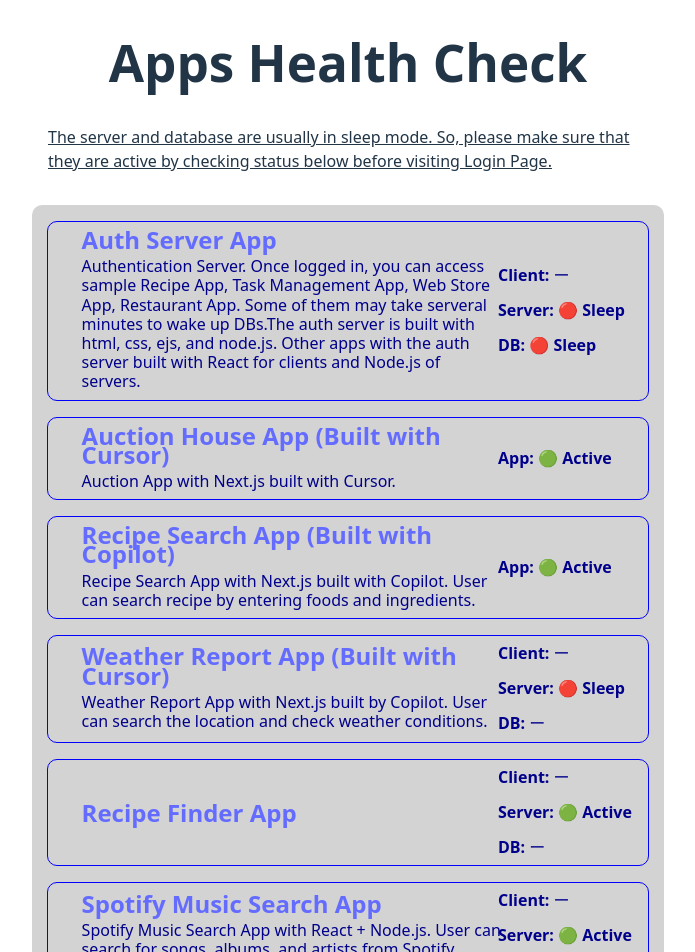
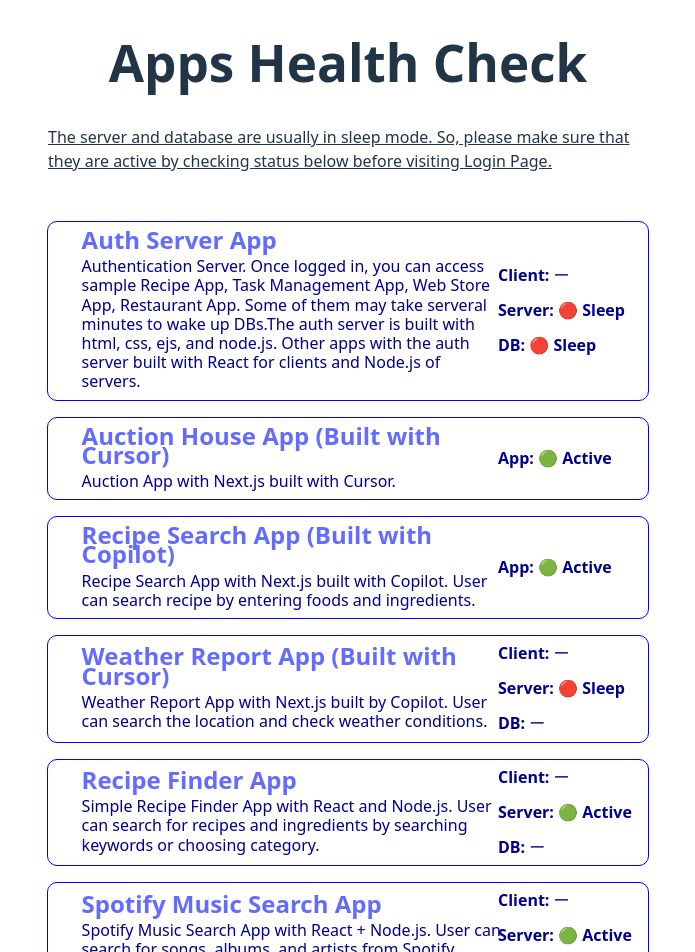
Before and after one commit to kappasan21/server-health-check, a React (Vite) app: page / in a window 1280 px wide. Shown: the top 952 px of the page, without its empty margins (292-987 px from the left). Built offline with nearby package versions, Linux system fonts and the light colour scheme; no server answers.

Commit message:
updated the UI desgin and added some comments for apps

```diff
--- a/src/App.jsx
+++ b/src/App.jsx
@@ -14,7 +14,7 @@ import {
   auctionAppURL,
   recipeSearchURL,
 } from './lib/urlList';
-import { appList } from './components/appList';
+import { appList } from './lib/appList';
 
 
 
@@ -113,6 +113,7 @@ function App() {
           <li>
             <a href={recipeFinderURL} target="_blank">
               <h2 className="app-title">{appList[2].mainTitle}</h2>
+              <p>Simple Recipe Finder App with React and Node.js. User can search for recipes and ingredients by searching keywords or choosing category.</p>
             </a>
             <div>
               <p className='current-status'>
--- a/src/assets/App.css
+++ b/src/assets/App.css
@@ -93,7 +93,7 @@ li p {
 }
 
 .status-list-section ul {
-  background-color: lightgray;
+  /* background-color: lightgray; */
   width: 100%;
   padding: 1rem;
   border-radius: 10px;
```
Also changed, not shown: src/lib/appList.js (renamed from src/components/appList.js).
